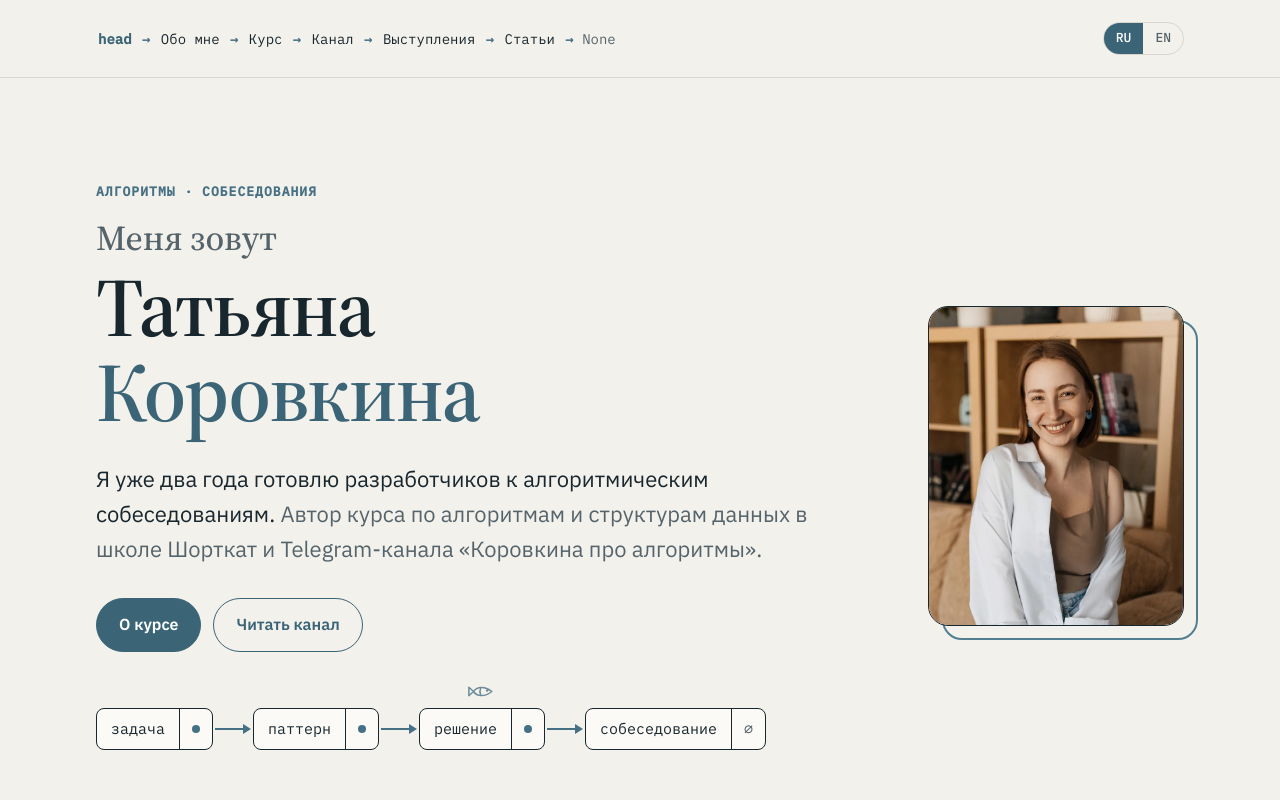
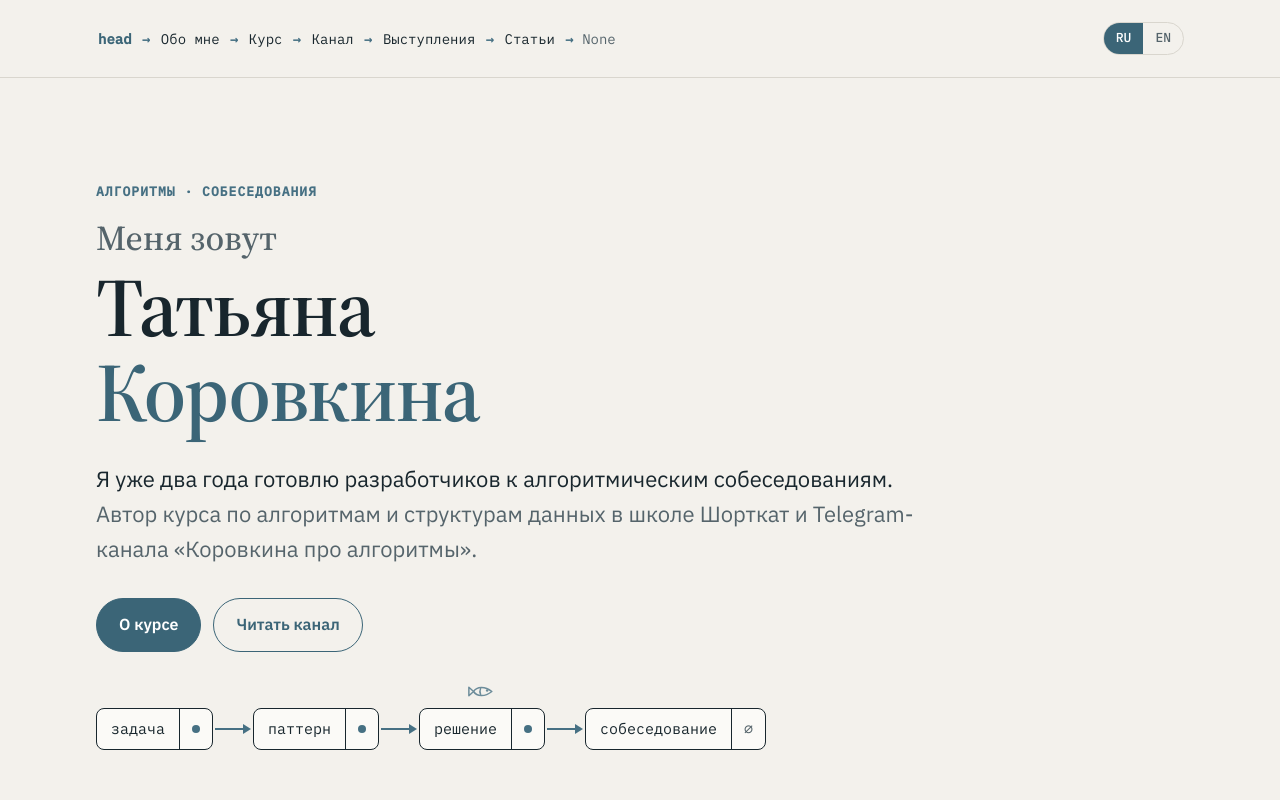
Before and after one commit to korovkina/korovkina-site, a plain HTML site: page index.html in a window 1280 px wide. Shown: the top 800 px of the page. Drawn offline with Linux system fonts and the light colour scheme.

Commit message:
Home: remove hero photo for now
Co-Authored-By: Claude Code <noreply@anthropic.com>

```diff
--- a/index.html
+++ b/index.html
@@ -49,7 +49,7 @@
 
   <main id="main">
     <section class="hero" id="top">
-      <div class="wrap hero-grid">
+      <div class="wrap">
         <div class="hero-text">
         <p class="eyebrow">Алгоритмы · собеседования</p>
         <h1><span class="intro">Меня зовут</span> Татьяна <span class="line2">Коровкина</span></h1>
@@ -68,12 +68,6 @@
           <span class="link"><i class="arrow"></i><span class="node last"><span>собеседование</span><span class="nx"></span></span></span>
         </div>
         </div>
-        <figure class="hero-photo">
-          <picture>
-            <source srcset="images/tatiana.webp" type="image/webp">
-            <img src="images/tatiana.jpg" width="800" height="1000" alt="Татьяна Коровкина" fetchpriority="high">
-          </picture>
-        </figure>
       </div>
     </section>
 
```
